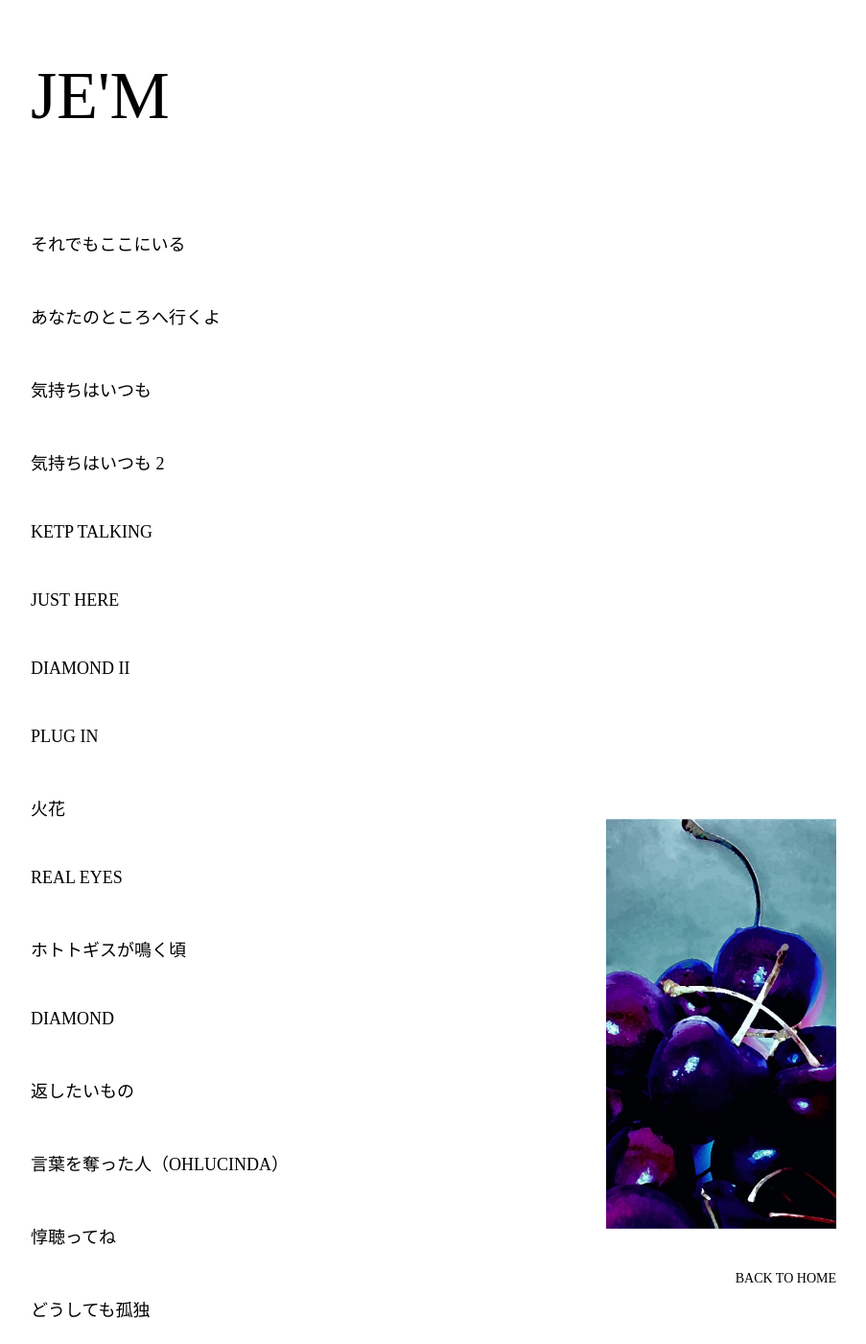
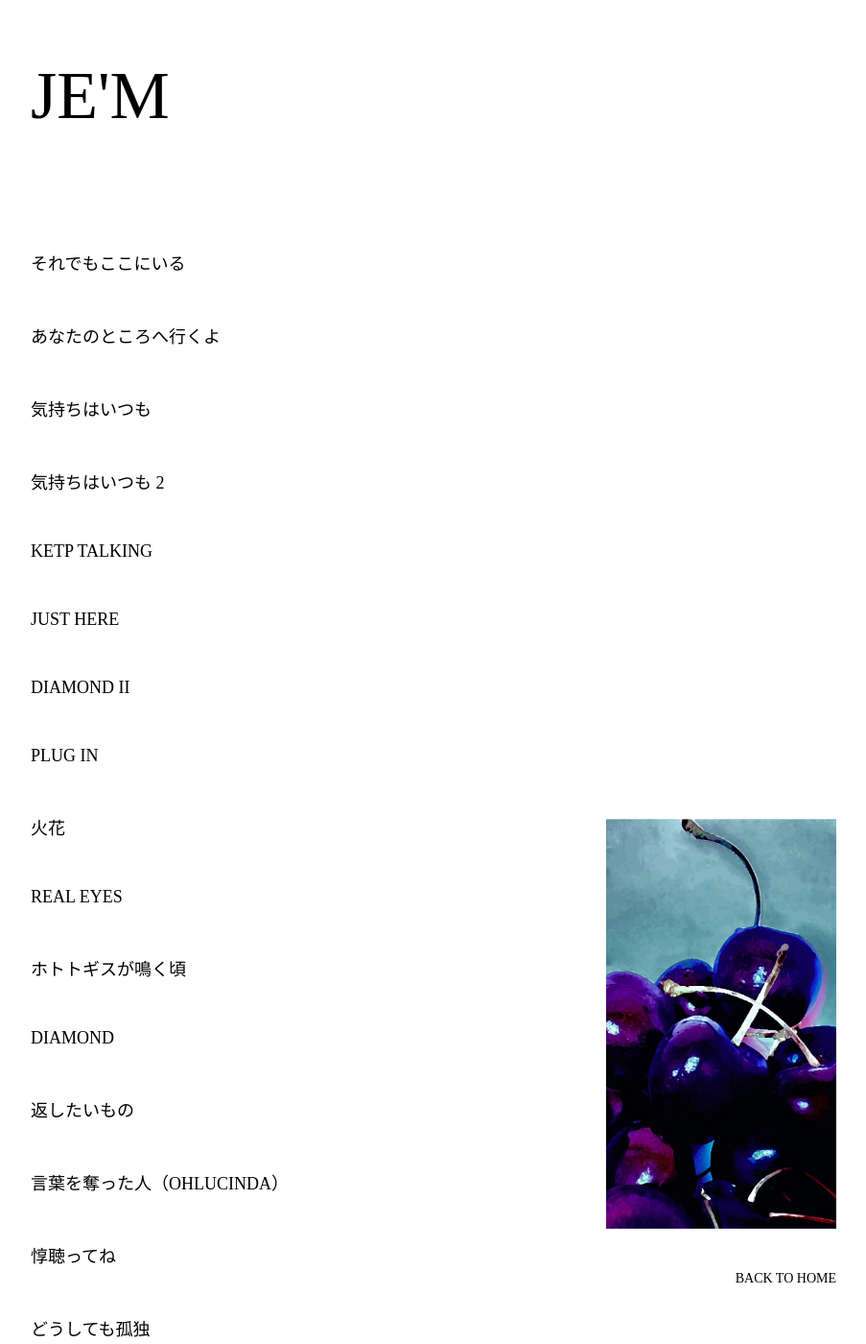
Before and after one commit to ohlucinda/jemlyrics, a Jekyll site: the page built from lyrics.md, in a window 1280 px wide and 1400 px high. Shown: the whole window at 96% size, without its empty margins (308-1211 px from the left). Built offline with Jekyll 4.4.1, drawn with Linux system fonts in a browser that asks for light colours; some web fonts are replaced.

Commit message:
Update titles.html

```diff
--- a/_layouts/titles.html
+++ b/_layouts/titles.html
@@ -42,7 +42,7 @@ a { text-decoration: none; color: inherit; }
   display: flex;
   flex-direction: column;
   gap: 50px;
-  margin-top: 100px;
+  margin-top: 120px;
 }
 
 .list a { font-size: 18px; }
```
